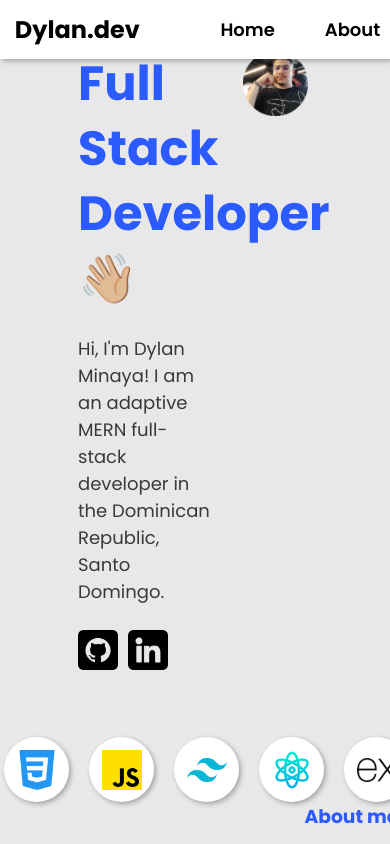
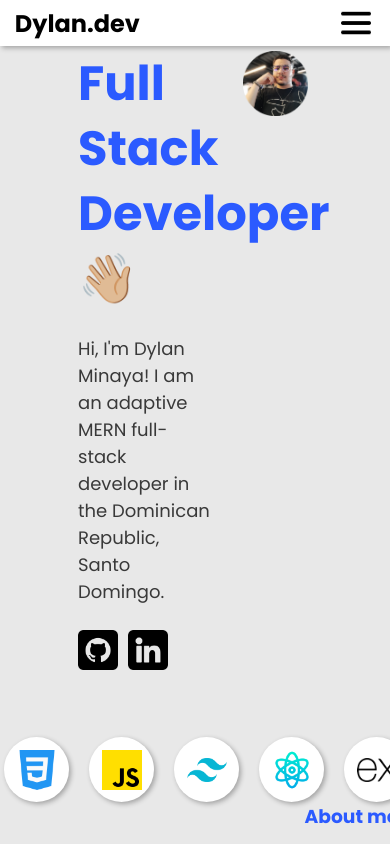
Before and after one commit to Crypt1cMS/Portfolio-2.0, a React (Vite) app in the folder Portfolio-Final/: page / in a window 390 px wide. Shown: the top 844 px of the page. Built offline with nearby package versions, Linux system fonts and the light colour scheme.

Commit message:
Made navbar responsive --- Kind of

```diff
--- a/Portfolio-Final/src/App.tsx
+++ b/Portfolio-Final/src/App.tsx
@@ -36,7 +36,7 @@ function App() {
           </div>
 
             <div>
-              <img src={Me} alt='Picture of Dylan' id='main-picrue'></img>
+              <img src={Me} alt='Picture of Dylan' id='main-picture'></img>
             </div>
       </section>
 
--- a/Portfolio-Final/src/Components/nav.tsx
+++ b/Portfolio-Final/src/Components/nav.tsx
@@ -1,7 +1,16 @@
 import '../index.css'
 import { Link } from 'react-scroll'
+import Menu1 from '../../public/menu.png'
+import { useState } from 'react';
 
 function Nav() {
+
+    const [dropdownVisible, setDropdownVisible] = useState(false);
+    const toggleDropdown = () => {
+    setDropdownVisible(!dropdownVisible);
+};
+
+
     return(
 
     <nav>
@@ -30,8 +39,48 @@ function Nav() {
                     </li>
 
                 </ul>
+
+                <div className='toggle-btn'>
+                    <img src={Menu1} alt="Toggle menu" onClick={toggleDropdown} />
+                </div>
+
             </div>
         </div>
+
+        {dropdownVisible && (
+
+            <div id='dropdown-menu'>
+
+            <ul>
+
+                <Link to="hero-container" spy={true} smooth={true} offset={-50} duration={0}>
+                    <li>
+                        <a>Home</a>
+                    </li>
+                </Link>
+
+                <Link to="aboutmeContainer" spy={true} smooth={true} offset={-50} duration={0}>
+                    <li>
+                        <a>About</a>
+                    </li>
+                </Link>
+
+                <Link to="portfolio-cards" spy={true} smooth={true} offset={-100} duration={0}>
+                    <li>
+                        <a>Portfolio</a>
+                    </li>
+                </Link>
+
+                <Link to="footer" spy={true} smooth={true} offset={-50} duration={0}>
+                    <li>
+                        <a>Contact</a>
+                    </li>
+                </Link>
+
+            </ul>
+        </div>
+
+        )}
     </nav>
 
     )
--- a/Portfolio-Final/src/index.css
+++ b/Portfolio-Final/src/index.css
@@ -55,6 +55,55 @@ ul {
   color: black;
 }
 
+#nav-items-right {
+  display: flex;
+  align-items: center;
+  justify-content: center;
+}
+
+.toggle-btn img {
+  width: 30px;
+  margin-left: 10px;
+  display: none;
+  cursor: pointer;
+  transition: all 0.2s;
+}
+
+.toggle-btn img:hover {
+  transform: scale(1.2);
+}
+
+#dropdown-menu ul {
+  display: flex;
+  flex-direction: column;
+  position: absolute;
+  right: 1.5em;
+  top: 60px;
+  width: 300px;
+  background: white;
+  border-radius: 10px;
+  overflow: hidden;
+  margin: 0%;
+  padding: 0%;
+  display: none;
+  transition: height .2s cubic-bezier(0.175, 0.885, 0.32, 1.275);
+}
+
+#dropdown-menu li {
+  display: flex;
+  align-items: center;
+  justify-content: center;
+  cursor: pointer;
+  padding: 1em;
+  font-weight: 600;
+  transition: all 0.2s;
+}
+
+#dropdown-menu li:hover {
+  transform: scale(1.2);
+  background-color: #e8e8e8;
+}
+
 h1 {
   margin: 0;
 }
@@ -87,9 +136,10 @@ h1 {
   font-size: 18px;
 }
 
-#main-picrue {
+#main-picture {
   margin-left: 10%;
   width: 40%;
+  height: auto;
 }
 
 .hero-icons {
@@ -389,3 +439,32 @@ h1 {
 .circle2 img {
   width: 40px;
 }
+
+@media (max-width: 750px) {
+  .nav-item {
+    transition: all 0.2s;
+    display: none;
+  }
+
+  .toggle-btn img {
+    display: block;
+  }
+
+  #dropdown-menu ul {
+    display: block;
+  }
+}
+
+::-webkit-scrollbar {
+  width: 0.5em;
+  border: 1px solid;
+}
+
+::-webkit-scrollbar-track {
+  background: white;
+}
+
+::-webkit-scrollbar-thumb {
+  background: #686868;
+  border-radius: 15px;
+}
```
Also changed, not shown: Portfolio-Final/public/menu.png (added).
